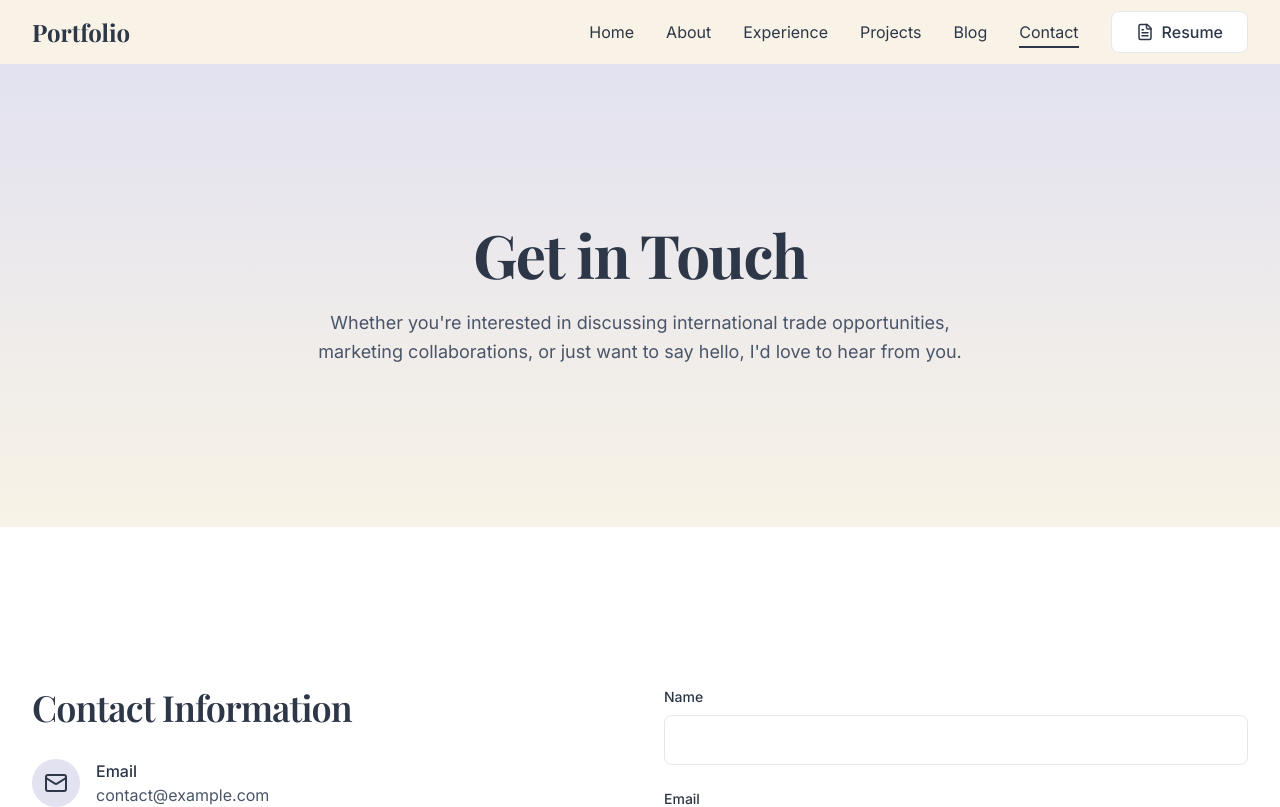
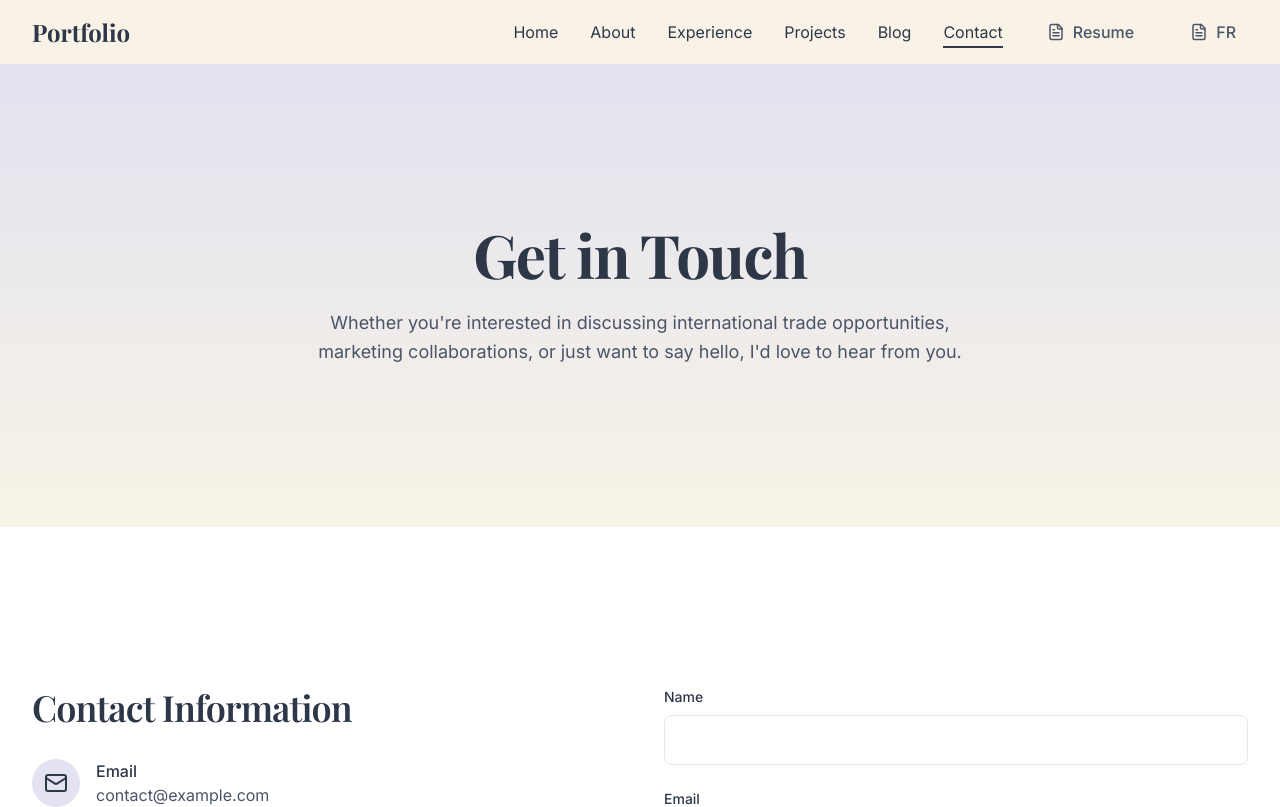
Before and after one commit to KenzaAEK/hiba-bella, a React (Vite) app: page /contact in a window 1280 px wide. Shown: the top 807 px of the page. Built offline with nearby package versions, Linux system fonts and the light colour scheme.

Commit message:
added fr version of resume

```diff
--- a/src/components/Navbar.tsx
+++ b/src/components/Navbar.tsx
@@ -58,10 +58,23 @@ const Navbar = () => {
   href="/resume.pdf"
   target="_blank"
   rel="noopener noreferrer"
-              className="button-secondary flex items-center gap-2 !py-2"
+  className="block px-3 py-2 rounded-md text-base font-medium text-text-secondary hover:bg-pastel-lavender/50"
 >
+  <span className="flex items-center gap-2">
     <FileText size={18} />
     Resume
+  </span>
+</a>
+<a
+  href="/cvFR.pdf"
+  target="_blank"
+  rel="noopener noreferrer"
+  className="block px-3 py-2 rounded-md text-base font-medium text-text-secondary hover:bg-pastel-lavender/50"
+>
+  <span className="flex items-center gap-2">
+    <FileText size={18} />
+    FR
+  </span>
 </a>
           </div>
 
@@ -114,6 +127,17 @@ const Navbar = () => {
                   Resume
                 </span>
               </a>
+              <a
+                href="/cvFR.pdf"
+                target="_blank"
+                rel="noopener noreferrer"
+                className="block px-3 py-2 rounded-md text-base font-medium text-text-secondary hover:bg-pastel-lavender/50"
+              >
+                <span className="flex items-center gap-2">
+                  <FileText size={18} />
+                  FR
+                </span>
+              </a>
             </div>
           </motion.div>
         )}
```
Also changed, not shown: 1 other file (tests, documents, lock files or other folders). Lines whose indentation alone changed are shown as unchanged.
